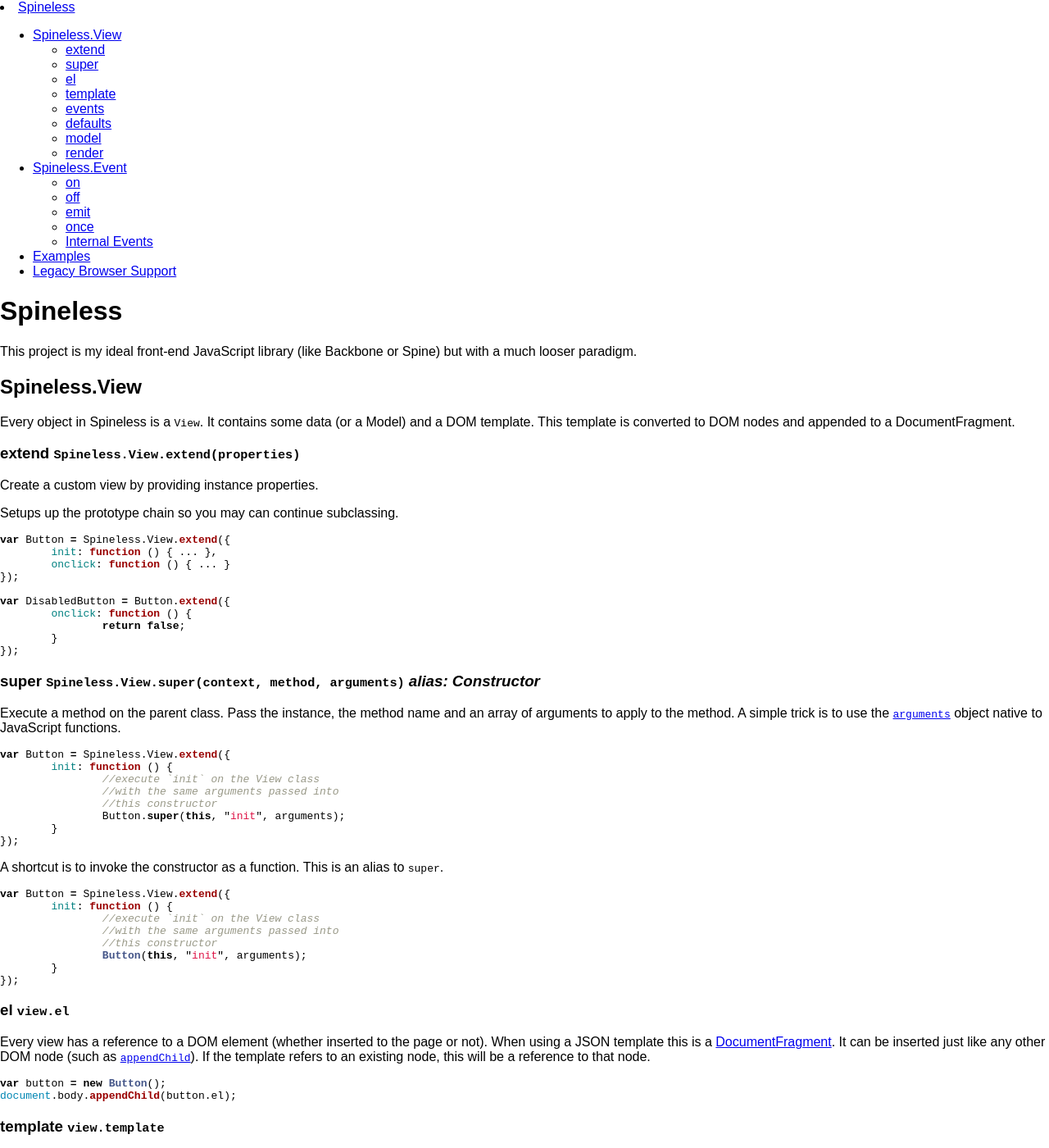
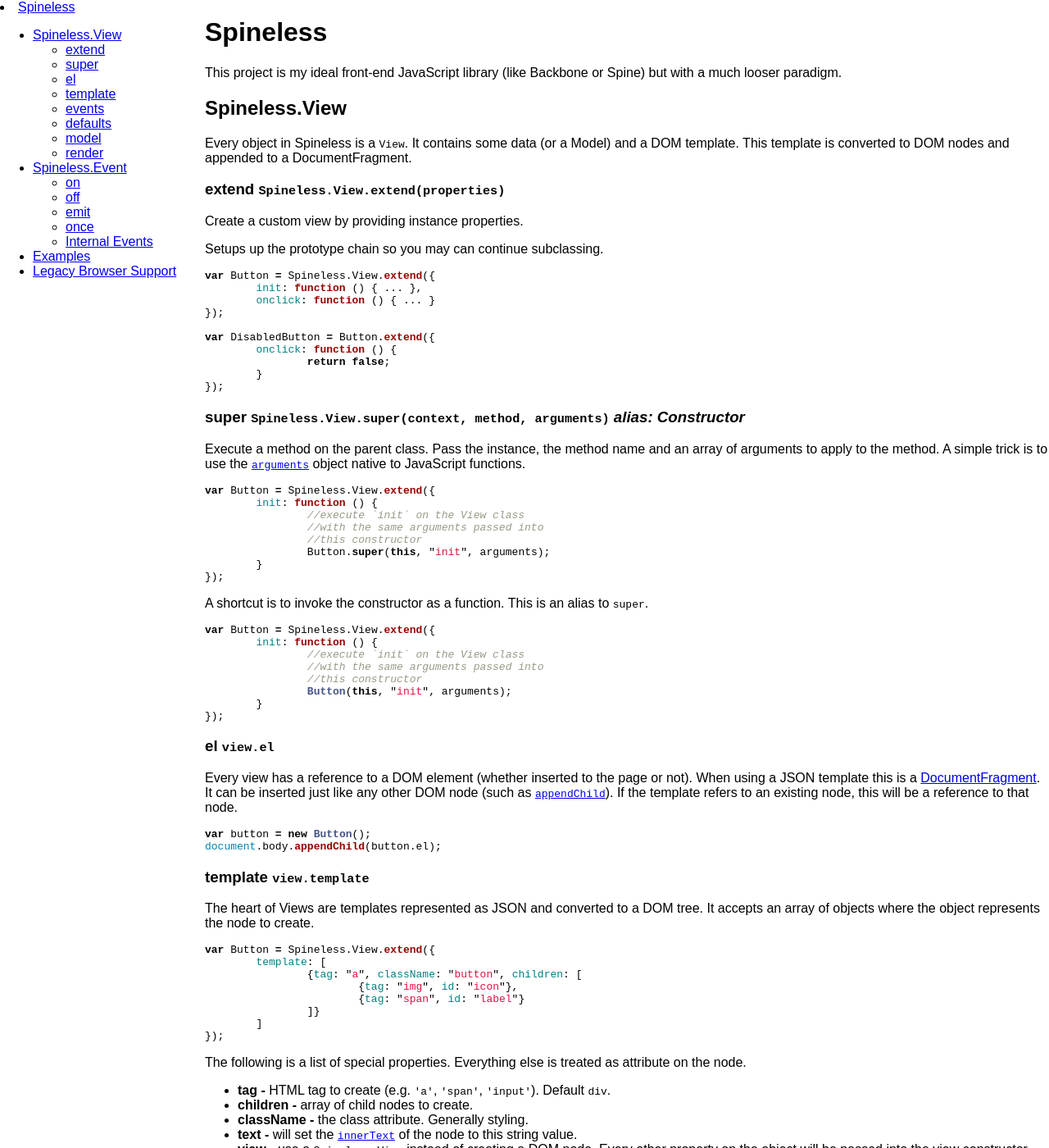
Before and after one commit to louisstow/Spineless, a Jekyll site: the page built from index.md, in a window 1280 px wide and 1400 px high. Shown: the whole window at 82% size. Built offline with Jekyll 4.4.1, drawn with Linux system fonts in a browser that asks for light colours; Markdown is read by kramdown in place of the engine named in the settings.

Commit message:
* basic styles

```diff
--- a/stylesheets/global.css
+++ b/stylesheets/global.css
@@ -2,3 +2,14 @@
 	margin: 0;
 	font-family: sans-serif;
 }
+
+#content {
+	margin-left: 250px;
+}
+
+#nav {
+	position: fixed;
+	left: 0;
+	top: 0;
+	bottom: 0;
+}
```
